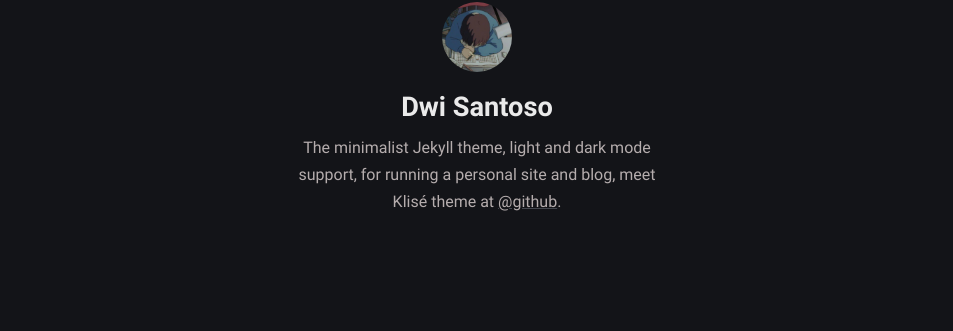
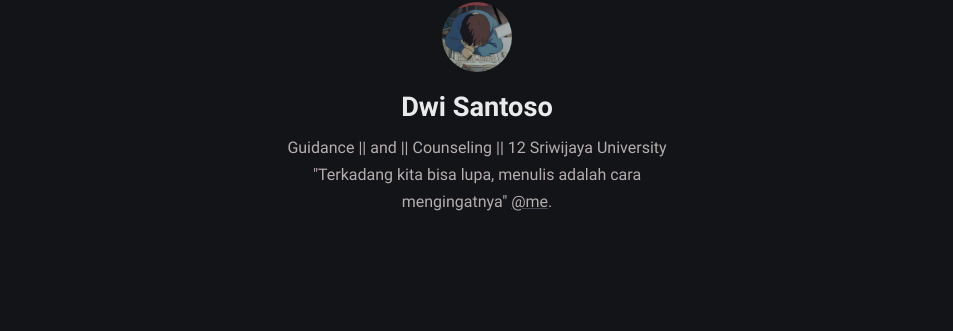
Before and after one commit to Dwisantosobk/Dwisantoso.github.io, a Jekyll site: the page built from index.md, in a window 1280 px wide. Shown: the part 166-497 px from the top of the page, without its empty margins (163-1116 px from the left). Built offline with Jekyll 4.4.1, drawn with Linux system fonts in a browser that asks for light colours.

Commit message:
dwisantoso.github.io

```diff
--- a/_config.yml
+++ b/_config.yml
@@ -1,8 +1,7 @@
 # Site settings
 title: Dwi Santoso # site title
 description: >- # site description
-  He's writing in Bahasa about web technology and experience as a journal
-  for documentation things that he learned, meet him <a href="https://github.com/dwisantosobk" target="_blank" rel="noopener">@github</a>.
+  Personal blog <a href="https://github.com/dwisantosobk" target="_blank" rel="noopener">@github</a>.
 lang: en-US # default lang
 timezone: Asia/Jakarta # set your timezone
 image: assets/img/ogp.png # This image used for Open Graph more info https://ogp.me/
@@ -13,8 +12,8 @@ mode: dark # default theme "dark" | "dark"
 author:
   name: Dwi Santoso # author name
   bio: >- # tell to the world
-    The minimalist Jekyll theme, light and dark mode support, for running a personal site and blog,
-    meet Klisé theme at <a href="https://github.com/dwisantosobk/" target="_blank" rel="noopener">@github</a>.
+    Guidance || and || Counseling || 12 Sriwijaya University "Terkadang kita bisa lupa, menulis adalah cara mengingatnya"
+    <a href="https://github.com/dwisantosobk/" target="_blank" rel="noopener">@me</a>.
   username: dwisantosobk # general username
   github: dwisantosobk # github username
   twitter: dwisantosobk # twitter username
```
